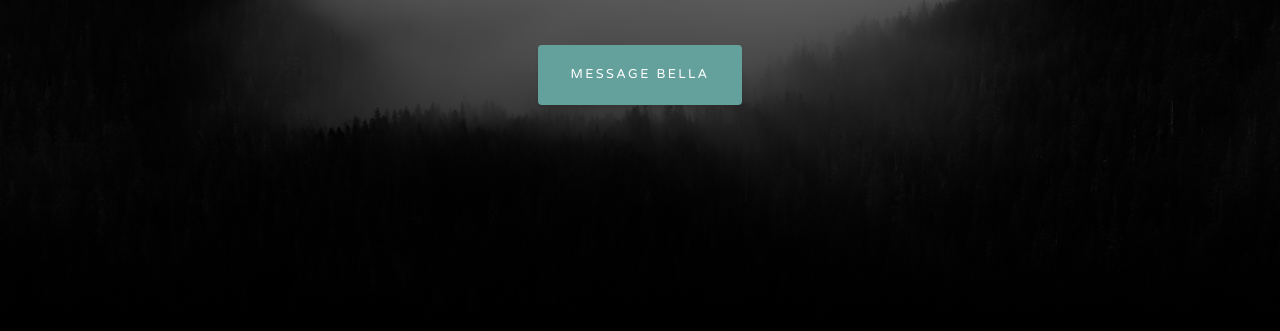
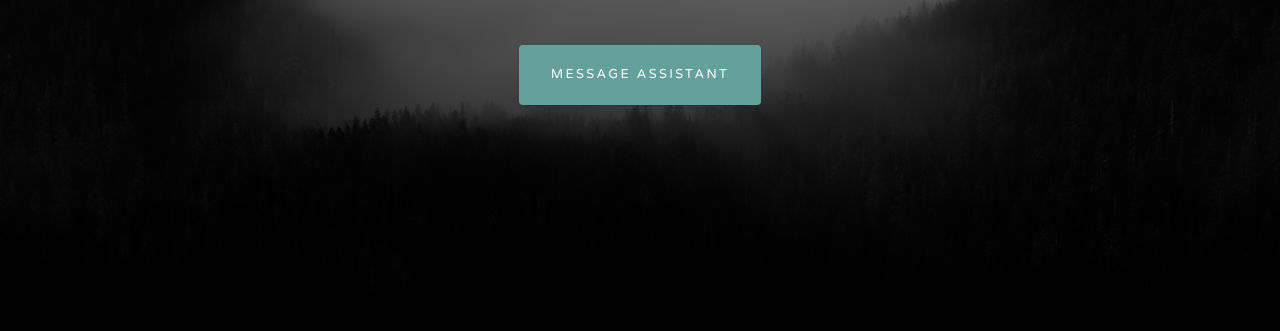
Before and after one commit to JHolderguru/Dockerk8, a plain HTML site: page website/index.html in a window 1280 px wide. Shown: the part 469-800 px from the top of the page. Drawn offline with nearby package versions, Linux system fonts and the light colour scheme.

Commit message:
versioning

```diff
--- a/website/index.html
+++ b/website/index.html
@@ -39,7 +39,7 @@
                 <div class="mx-auto text-center">
                     <h1 class="mx-auto my-0 text-uppercase">Aunty Anabella</h1>
                     <h2 class="text-white-50 mx-auto mt-2 mb-5">The best aunty anybody could ever wish for :).</h2>
-                    <a class="btn btn-primary js-scroll-trigger" href="#about">Message Bella</a>
+                    <a class="btn btn-primary js-scroll-trigger" href="#about">Message Assistant</a>
                 </div>
             </div>
         </header>
```
Also changed, not shown: 2 other files.
